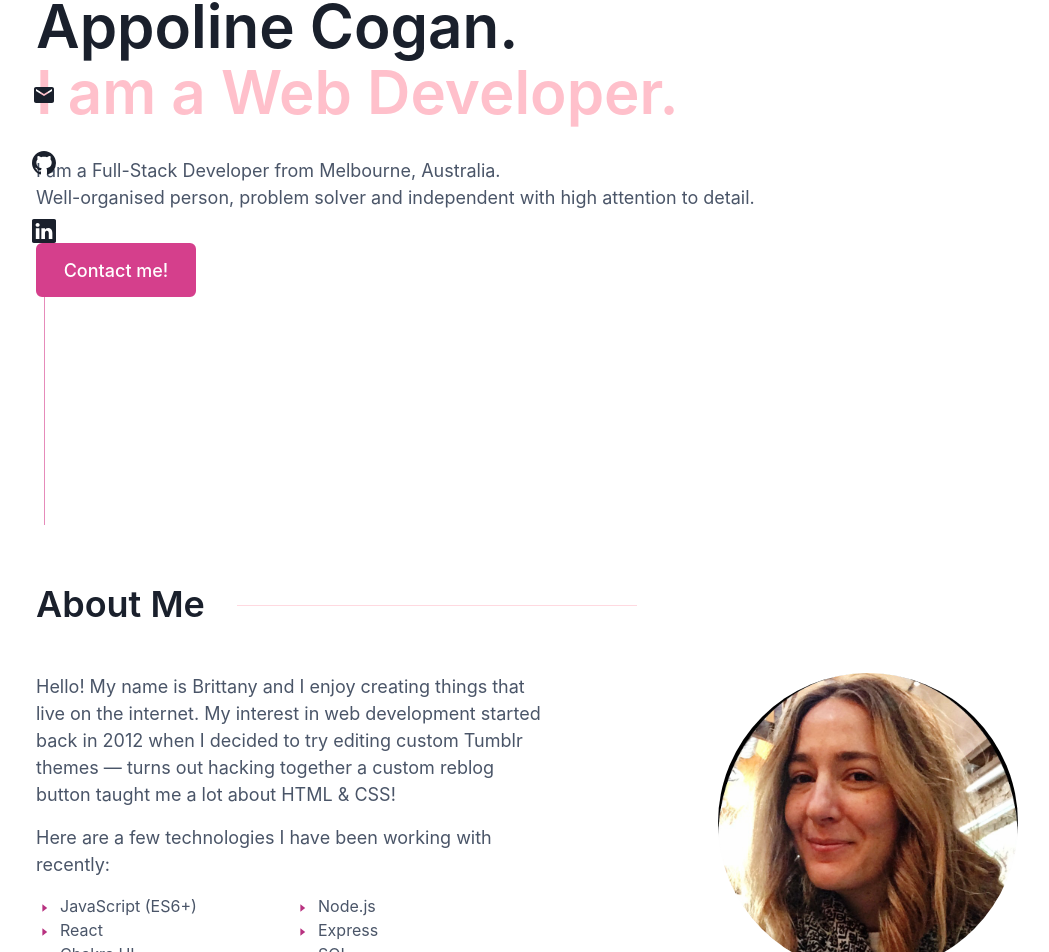
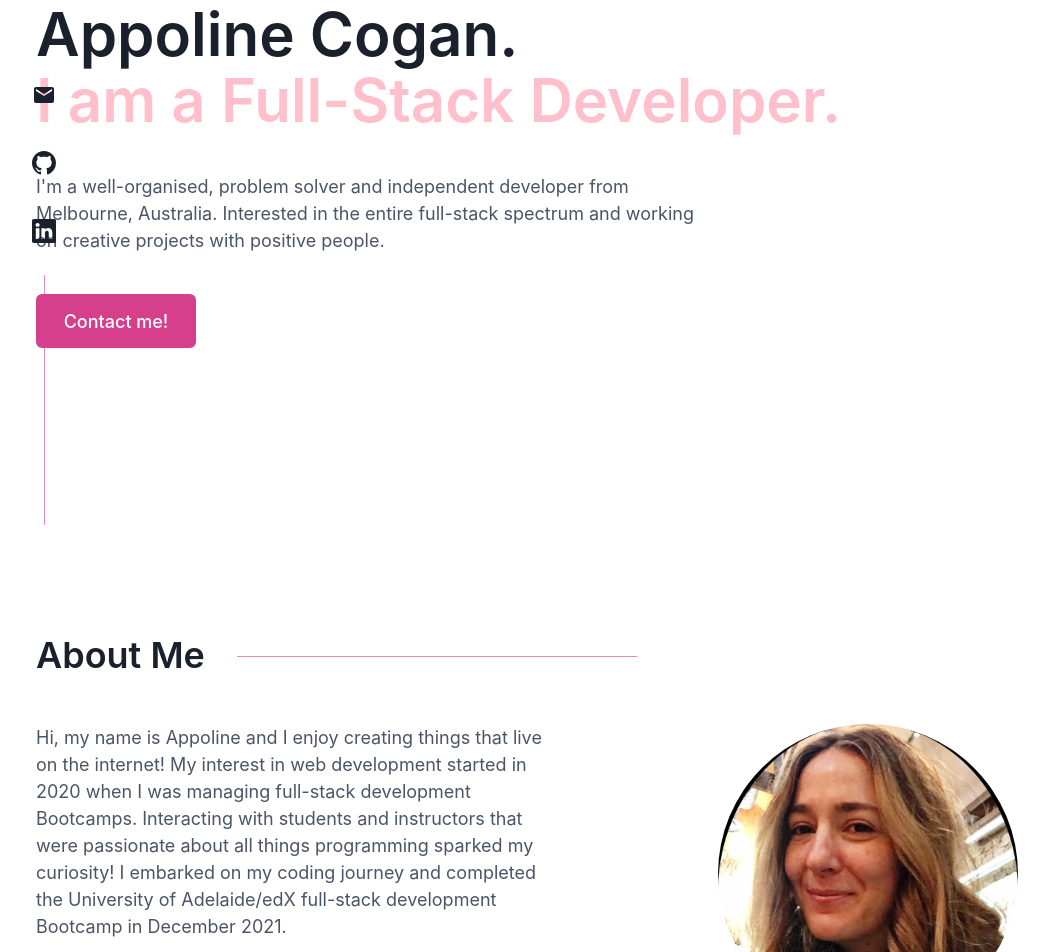
Before and after one commit to appolinefr/react-chakra-portfolio, a React (Create React App) app: page / in a window 1280 px wide. Shown: the part 234-1186 px from the top of the page, without its empty margins (60-1109 px from the left). Built offline with nearby package versions, Linux system fonts and the light colour scheme.

Commit message:
updated al text placeholder with relevant infos

```diff
--- a/src/components/About/index.js
+++ b/src/components/About/index.js
@@ -20,11 +20,12 @@ import { RxTriangleRight } from "react-icons/rx";
 import Appoline from "../../images/appo.jpeg";
 
 const frontEnd = ["JavaScript (ES6+)", "React", "Chakra UI", "Gatsby"];
-const backEnd = ["Node.js", "Express", "SQL", "MongoDB"];
+const backEnd = ["Node.js", "Express", "Heroku", "MongoDB"];
 
 export default function AboutAuthor() {
   const dark = useColorModeValue("gray.800", "white");
   const grey = useColorModeValue("gray.600", "gray.400");
+  const lightPink = useColorModeValue("pink.500", "pink");
   const [isLargerThan1280] = useMediaQuery("(min-width: 1441px)");
 
   return (
@@ -48,18 +49,20 @@ export default function AboutAuthor() {
         <Divider
           width={{ sm: "150px", md: "300px", lg: "400px" }}
           orientation="horizontal"
-          borderColor={"pink"}
+          borderColor={lightPink}
           ml={8}
         />
       </Flex>
       <SimpleGrid columns={{ base: 1, md: 2 }} spacing={16}>
         <Stack spacing={4}>
           <Text color={grey} fontSize={"lg"}>
-            Hello! My name is Brittany and I enjoy creating things that live on
-            the internet. My interest in web development started back in 2012
-            when I decided to try editing custom Tumblr themes — turns out
-            hacking together a custom reblog button taught me a lot about HTML &
-            CSS!
+            Hi, my name is Appoline and I enjoy creating things that live on the
+            internet! My interest in web development started in 2020 when I was
+            managing full-stack development Bootcamps. Interacting with students
+            and instructors that were passionate about all things programming
+            sparked my curiosity! I embarked on my coding journey and completed
+            the University of Adelaide/edX full-stack development Bootcamp in
+            December 2021.
           </Text>
           <Text color={grey} fontSize={"lg"}>
             Here are a few technologies I have been working with recently:
@@ -92,8 +95,7 @@ export default function AboutAuthor() {
             aspect-ratio={300 / 300}
             height={300}
             borderRadius={"full"}
-          _hover=
-          {{
+            _hover={{
               boxShadow: "0px 5px 40px rgba(236, 99, 166)",
               opacity: 1,
             }}
--- a/src/components/HomeHero/index.js
+++ b/src/components/HomeHero/index.js
@@ -19,7 +19,7 @@ export default function HomeHero() {
 
   return (
     <Box as={Container} maxW="full" my={{ base: 4, md: 12, lg: 16 }}>
-      <Stack textAlign={"left"} spacing={{ base: 6, md: 8 }}>
+      <Stack textAlign={"left"} spacing={{ base: 8, md: 10 }}>
         <Text
           fontWeight={400}
           fontSize={{ base: "xl", lg: "2xl" }}
@@ -37,13 +37,13 @@ export default function HomeHero() {
           Appoline Cogan.
           <br />
           <Text as={"span"} color={"pink"}>
-            I am a Web Developer.
+            I am a Full-Stack Developer.
           </Text>
         </Heading>
-        <Text color={grey} fontSize={"lg"}>
-          I am a Full-Stack Developer from Melbourne, Australia. <br />
-          Well-organised person, problem solver and independent with high
-          attention to detail.
+        <Text color={grey} fontSize={"lg"} maxW={"2xl"}>
+          I'm a well-organised, problem solver and independent developer from
+          Melbourne, Australia.
+          Interested in the entire full-stack spectrum and working on creative projects with positive people.
         </Text>
         <Button
           fontSize={"lg"}
--- a/src/components/NavBar/index.js
+++ b/src/components/NavBar/index.js
@@ -63,7 +63,7 @@ export default function NavBar() {
             textAlign={useBreakpointValue({ md: "left" })}
             color={dark}
             fontSize={{ base: "2xl", xl: "3xl" }}
-            fontWeight={500}
+            fontWeight={400}
             lineHeight={"110%"}
             p={2}
             mx={2}
--- a/src/components/Projects/LatestProjects/index.js
+++ b/src/components/Projects/LatestProjects/index.js
@@ -22,6 +22,7 @@ export default function Projects() {
   const [show, setShow] = React.useState(false);
   const handleToggle = () => setShow(!show);
 
+  const lightPink = useColorModeValue("pink.500", "pink");
   const buttonBg = useColorModeValue("pink.500", "gray.800");
   const buttonText = useColorModeValue("white", "pink.400");
   const buttonBorder = useColorModeValue("pink.500", "pink.400");
@@ -40,7 +41,7 @@ export default function Projects() {
         <Divider
           width={{ sm: "150px", md: "300px", lg: "400px" }}
           orientation="horizontal"
-          borderColor={"pink"}
+          borderColor={lightPink}
           ml={8}
         />
       </Flex>
--- a/src/components/Projects/OtherProjects/index.js
+++ b/src/components/Projects/OtherProjects/index.js
@@ -6,9 +6,10 @@ import {
   Heading,
   Stack,
   Link,
-  HStack,
   IconButton,
   useColorModeValue,
+  List,
+  ListItem,
 } from "@chakra-ui/react";
 
 import { BiLinkExternal } from "react-icons/bi";
@@ -20,41 +21,31 @@ const projects = [
     description:
       "Your personality may meld with many superheroes out there in the Marvel universe. This mystery matcher quiz will match you with the Marvel superhero that best suits your personality.",
     link: "https://rfox01.github.io/Group-4-Project-1/index.html",
-    tech: ["JS", "Bulma", "Wikipedia API", "HTML"],
+    github: "https://github.com/RFox01/Group-4-Project-1",
+    tech: ["JS", "Bulma", "Wikipedia API", "HTML", "CSS"],
   },
   {
     name: "Merchant Game",
     description:
       "The Merchant Game is a medieval themed trading game where players can travel around a world map via icons on a map image to buy and sell goods at different locations on the map..",
-    link: "https://rfox01.github.io/Group-4-Project-1/index.html",
-    tech: ["JS", "Bulma", "Wikipedia API", "HTML"],
+    link: "https://github.com/Wombattree/MerchantGame",
+    github: "https://github.com/Wombattree/MerchantGame",
+    tech: ["Handlebars", "Node", "Express", "Sequelize", "MySQL", "Heroku"],
   },
   {
-    name: "Work Day Scheduler",
+    name: "Employee Tracker",
     description:
-      "  Simple calendar app that allows a user to save events for each hour of the day. This app is running in the browser and feature dynamically updated HTML and CSS powered by jQuery.",
-    link: "https://github.com/appolinefr/Work-Day-Scheduler",
-    tech: ["JS", "Bulma", "Wikipedia API", "HTML"],
+      "A command-line application from scratch to manage a company's employee database, using Node.js, Inquirer, and MySQL.",
+    link: "https://github.com/appolinefr/Employee-tracker",
+    github: "https://github.com/appolinefr/Employee-tracker",
+    tech: ["JS", "Node", "MySQL"],
   },
   {
-    name: "Note Taker",
+    name: "Social-network API",
     description:
-      "This Heroku deployed application called Note Taker can be used to write and save notes. This application uses an Express.js back end and saves and retrieves note data from a JSON file.",
-    link: "https://github.com/appolinefr/Note-Taker",
-    tech: ["JS", "Bulma", "Wikipedia API", "HTML"],
-  },
-  {
-    name: "Weather Dashboard",
-    description:
-      "This weather dashboard runs in the browser and feature dynamically updated HTML and CSS. It uses OpenWeather API to retrieve data and store persistent data to localStorage.",
-    link: "https://github.com/appolinefr/Weather-Dashboard",
-    tech: ["JS", "Bulma", "Wikipedia API", "HTML"],
-  },
-  {
-    name: "Code Quiz",
-    description:
-      "A timed coding quiz with multiple-choice questions. This app with a clean user interface runs in the browser and features dynamically updated HTML and CSS powered by JS code.",
-    link: "https://github.com/appolinefr/Code-quiz",
+      "A API for a social network web application where users can share their thoughts, react to friends’ thoughts, and create a friend list.",
+    link: "https://github.com/appolinefr/Social-network-API",
+    github: "https://github.com/appolinefr/Social-network-API",
     tech: ["JS", "Bulma", "Wikipedia API", "HTML"],
   },
 ];
@@ -117,7 +108,6 @@ export default function OtherProjects() {
                   icon={<BiLinkExternal />}
                   _hover={{
                     color: pink,
-
                   }}
                   _active={{ color: pink }}
                   isRound
@@ -128,13 +118,19 @@ export default function OtherProjects() {
               {project.name}
             </Heading>
             <Text color={grey}>{project.description}</Text>
-            <HStack>
+            <List>
               {project.tech.map((type, index) => (
-                <Text key={index} fontSize={"sm"} color={list}>
+                <ListItem
+                  key={index}
+                  fontSize={"sm"}
+                  color={list}
+                  display={"inline-block"}
+                  px={1}
+                >
                   {type}
-                </Text>
+                </ListItem>
               ))}
-            </HStack>
+            </List>
           </Stack>
         </Box>
       ))}
--- a/src/components/Socials/index.js
+++ b/src/components/Socials/index.js
@@ -16,7 +16,7 @@ export default function Socials() {
   const [isLargerThan1280] = useMediaQuery("(min-width: 1441px)");
   const { hasCopied, onCopy } = useClipboard("appolinecogan@gmail.com");
   const pink = useColorModeValue("pink.500", "pink.400");
-   const lightPink = useColorModeValue("pink.500", "pink");
+  const lightPink = useColorModeValue("pink.500", "pink");
   const button = useColorModeValue("gray.800", "white");
 
   return (
```
Lines whose indentation alone changed are shown as unchanged.
